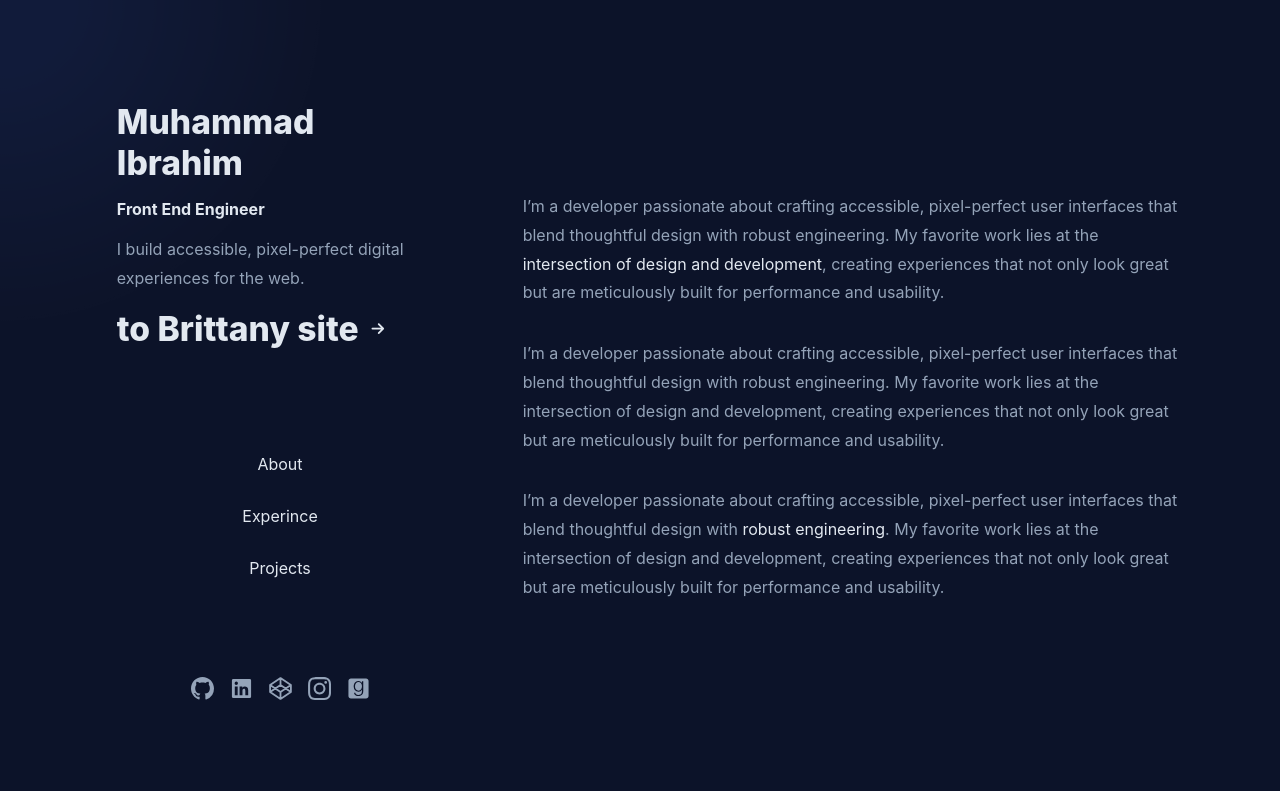
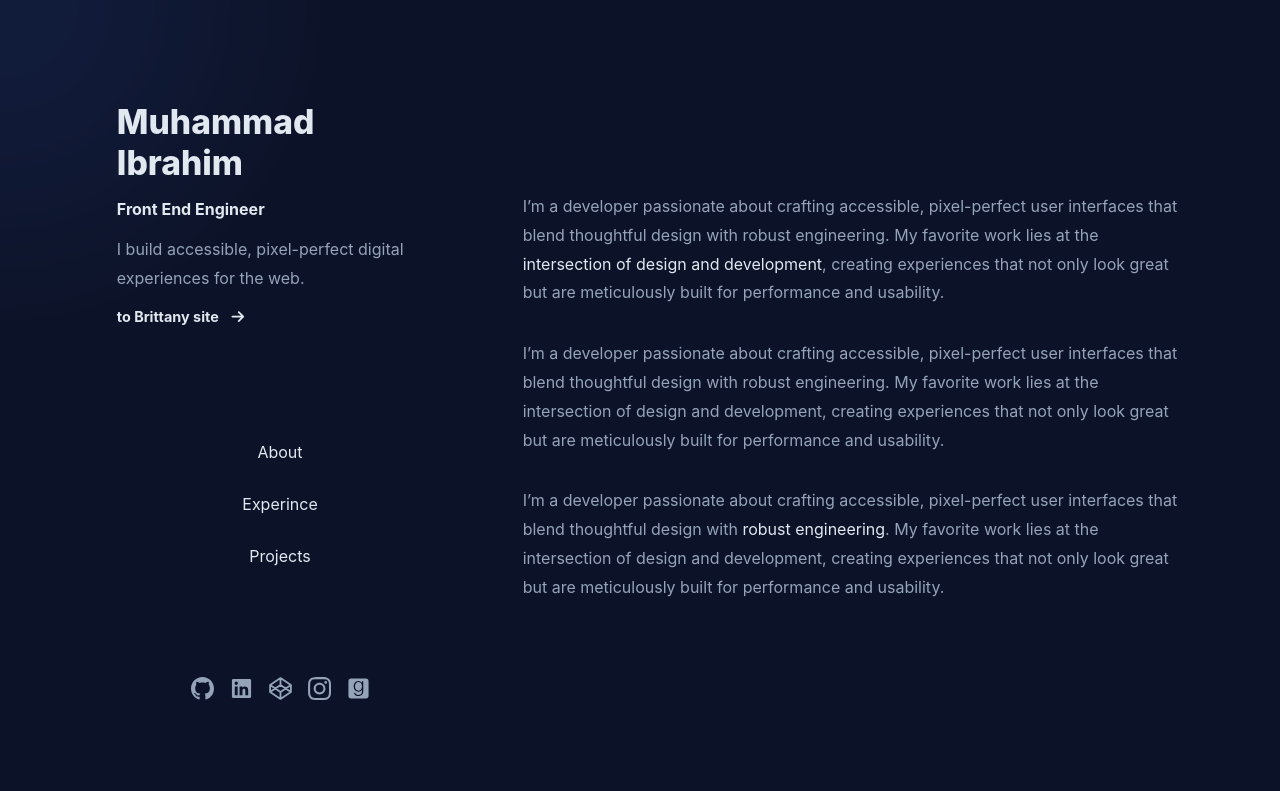
Before and after one commit to Muhammadib12/Clone-of-Brittany-Chaing, a plain HTML site: page index.html in a window 1280 px wide. Shown: the top 791 px of the page. Drawn offline with Linux system fonts and the light colour scheme.

Commit message:
Update index.html

```diff
--- a/index.html
+++ b/index.html
@@ -21,9 +21,8 @@
         </h4>
         <p>I build accessible, pixel-perfect digital experiences for the web.</p>
             <a href="https://brittanychiang.com/" class="anchor-tag-experince">
-                    <div class="link-item"><h1>to Brittany site</h1>
+                    <div class="link-item"><h4>to Brittany site</h4>
                         <span><i class="fa-solid fa-arrow-right"></i></span></div>
-
                  </a>
 
     </div>
```
